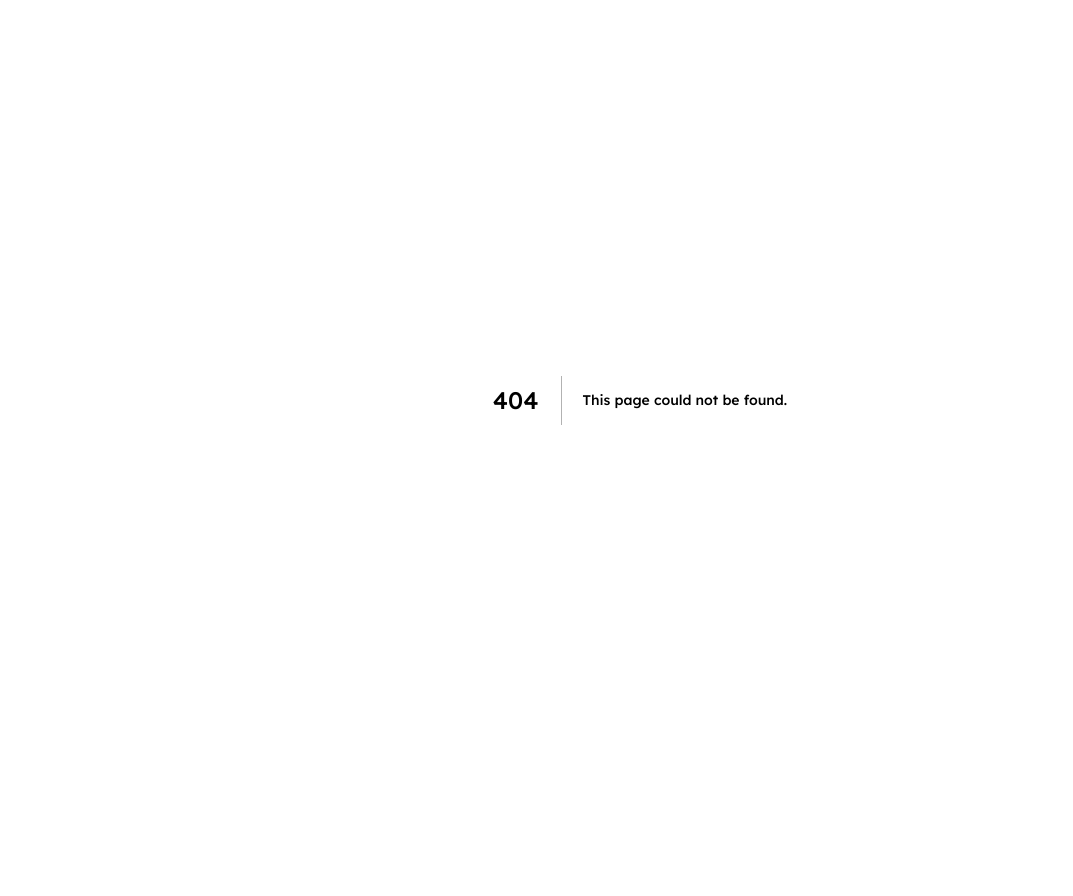
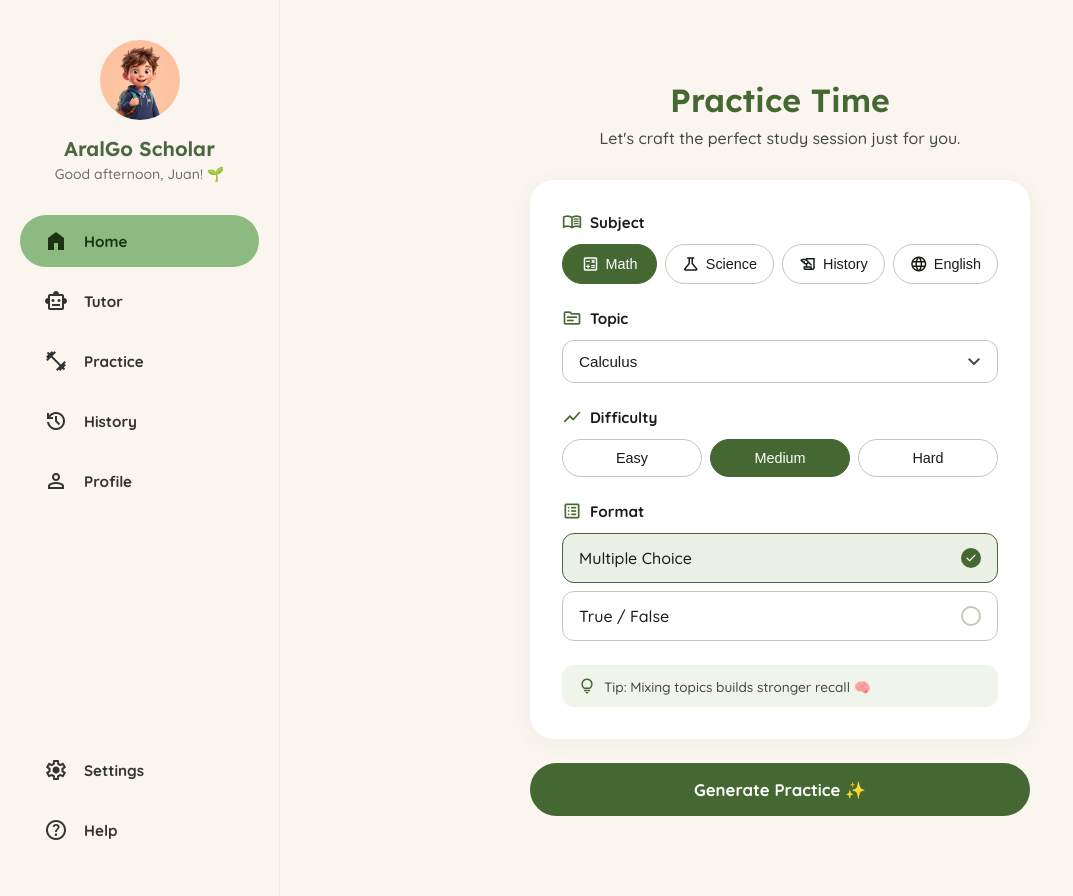
Before and after one commit to hornley/AralGo, a Next.js app: page /practice in a window 1280 px wide. Before the commit this address had no page. Shown: the whole page, without its empty margins (0-1073 px from the left). Before the commit the page ends 800 px from the top, so only its background shows below. Built offline with nearby package versions, Linux system fonts and the light colour scheme.

Commit message:
Add Practice Center UI

```diff
--- /dev/null
+++ b/app/(dashboard)/practice/page.tsx
@@ -0,0 +1,92 @@
+import styles from './practice.module.css';
+import Link from 'next/link';
+
+export default function PracticePage() {
+  return (
+    <div className={styles.practiceContainer}>
+      <div className={styles.header}>
+        <h1 className={styles.title}>Practice Time</h1>
+        <p className={styles.subtitle}>Let's craft the perfect study session just for you.</p>
+      </div>
+
+      <div className={styles.configCard}>
+        <div className={styles.section}>
+          <div className={styles.sectionHeader}>
+            <span className="material-symbols-outlined">menu_book</span>
+            Subject
+          </div>
+          <div className={styles.pillGroup}>
+            <button className={`${styles.pill} ${styles.active}`}>
+              <span className="material-symbols-outlined">calculate</span> Math
+            </button>
+            <button className={styles.pill}>
+              <span className="material-symbols-outlined">science</span> Science
+            </button>
+            <button className={styles.pill}>
+              <span className="material-symbols-outlined">history_edu</span> History
+            </button>
+            <button className={styles.pill}>
+              <span className="material-symbols-outlined">language</span> English
+            </button>
+          </div>
+        </div>
+
+        <div className={styles.section}>
+          <div className={styles.sectionHeader}>
+            <span className="material-symbols-outlined">topic</span>
+            Topic
+          </div>
+          <div className={styles.dropdownWrapper}>
+            <select className={styles.dropdown} defaultValue="Calculus">
+              <option value="Algebra">Algebra</option>
+              <option value="Geometry">Geometry</option>
+              <option value="Calculus">Calculus</option>
+              <option value="Statistics">Statistics</option>
+            </select>
+            <span className={`material-symbols-outlined ${styles.dropdownIcon}`}>expand_more</span>
+          </div>
+        </div>
+
+        <div className={styles.section}>
+          <div className={styles.sectionHeader}>
+            <span className="material-symbols-outlined">show_chart</span>
+            Difficulty
+          </div>
+          <div className={styles.pillGroup}>
+            <button className={styles.pill}>Easy</button>
+            <button className={`${styles.pill} ${styles.active}`}>Medium</button>
+            <button className={styles.pill}>Hard</button>
+          </div>
+        </div>
+
+        <div className={styles.section}>
+          <div className={styles.sectionHeader}>
+            <span className="material-symbols-outlined">list_alt</span>
+            Format
+          </div>
+          <div className={styles.radioGroup}>
+            <label className={`${styles.radioOption} ${styles.radioSelected}`}>
+              Multiple Choice
+              <div className={styles.radioCircle}>
+                <span className="material-symbols-outlined">check</span>
+              </div>
+            </label>
+            <label className={styles.radioOption}>
+              True / False
+              <div className={styles.radioCircleEmpty}></div>
+            </label>
+          </div>
+        </div>
+
+        <div className={styles.tipBox}>
+          <span className="material-symbols-outlined">lightbulb</span>
+          Tip: Mixing topics builds stronger recall 🧠
+        </div>
+      </div>
+
+      <Link href="/practice/results" className={styles.generateBtn}>
+        Generate Practice ✨
+      </Link>
+    </div>
+  );
+}
--- /dev/null
+++ b/app/(dashboard)/practice/practice.module.css
@@ -0,0 +1,201 @@
+.practiceContainer {
+  display: flex;
+  flex-direction: column;
+  align-items: center;
+  justify-content: center;
+  min-height: calc(100vh - 100px);
+  padding: 40px 20px;
+}
+
+.header {
+  text-align: center;
+  margin-bottom: 32px;
+}
+
+.title {
+  font-size: 2rem;
+  color: var(--color-primary);
+  margin: 0 0 8px;
+}
+
+.subtitle {
+  color: var(--color-on-surface-variant);
+  margin: 0;
+  font-size: 1rem;
+}
+
+.configCard {
+  background: white;
+  border-radius: 24px;
+  padding: 32px;
+  width: 100%;
+  max-width: 500px;
+  box-shadow: var(--shadow-cozy);
+  display: flex;
+  flex-direction: column;
+  gap: 24px;
+  margin-bottom: 24px;
+}
+
+.section {
+  display: flex;
+  flex-direction: column;
+  gap: 12px;
+}
+
+.sectionHeader {
+  display: flex;
+  align-items: center;
+  gap: 8px;
+  font-weight: 600;
+  font-size: 0.95rem;
+  color: var(--color-on-surface);
+}
+
+.sectionHeader span {
+  color: var(--color-primary);
+  font-size: 20px;
+}
+
+.pillGroup {
+  display: flex;
+  flex-wrap: wrap;
+  gap: 8px;
+}
+
+.pill {
+  display: flex;
+  align-items: center;
+  justify-content: center;
+  gap: 6px;
+  padding: 10px 16px;
+  border-radius: 999px;
+  border: 1px solid var(--color-outline-variant);
+  background: transparent;
+  color: var(--color-on-surface);
+  font-size: 0.9rem;
+  cursor: pointer;
+  transition: all 0.2s;
+  flex: 1;
+  min-width: fit-content;
+}
+
+.pill:hover {
+  background: var(--color-surface-container);
+}
+
+.pill.active {
+  background: var(--color-primary);
+  border-color: var(--color-primary);
+  color: white;
+}
+
+.pill span {
+  font-size: 18px;
+}
+
+.dropdownWrapper {
+  position: relative;
+  width: 100%;
+}
+
+.dropdown {
+  width: 100%;
+  padding: 12px 16px;
+  border-radius: 12px;
+  border: 1px solid var(--color-outline-variant);
+  background: transparent;
+  appearance: none;
+  font-size: 0.95rem;
+  color: var(--color-on-surface);
+  outline: none;
+  cursor: pointer;
+}
+
+.dropdownIcon {
+  position: absolute;
+  right: 12px;
+  top: 50%;
+  transform: translateY(-50%);
+  pointer-events: none;
+  color: var(--color-on-surface-variant);
+}
+
+.radioGroup {
+  display: flex;
+  flex-direction: column;
+  gap: 8px;
+}
+
+.radioOption {
+  display: flex;
+  justify-content: space-between;
+  align-items: center;
+  padding: 14px 16px;
+  border-radius: 12px;
+  border: 1px solid var(--color-outline-variant);
+  cursor: pointer;
+  transition: all 0.2s;
+}
+
+.radioSelected {
+  background-color: var(--color-surface-container);
+  border-color: var(--color-primary);
+}
+
+.radioCircleEmpty {
+  width: 20px;
+  height: 20px;
+  border-radius: 50%;
+  border: 2px solid var(--color-outline-variant);
+}
+
+.radioCircle {
+  width: 20px;
+  height: 20px;
+  border-radius: 50%;
+  background-color: var(--color-primary);
+  display: flex;
+  align-items: center;
+  justify-content: center;
+}
+
+.radioCircle span {
+  color: white;
+  font-size: 14px;
+}
+
+.tipBox {
+  display: flex;
+  align-items: center;
+  gap: 8px;
+  padding: 12px 16px;
+  background-color: var(--color-surface-container-low);
+  border-radius: 12px;
+  font-size: 0.85rem;
+  color: var(--color-on-surface-variant);
+}
+
+.tipBox span {
+  color: var(--color-primary);
+  font-size: 18px;
+}
+
+.generateBtn {
+  width: 100%;
+  max-width: 500px;
+  padding: 16px;
+  border-radius: 999px;
+  background-color: var(--color-primary);
+  color: white;
+  text-align: center;
+  font-weight: 600;
+  font-size: 1.05rem;
+  border: none;
+  cursor: pointer;
+  transition: opacity 0.2s;
+}
+
+.generateBtn:hover {
+  opacity: 0.9;
+}
```
